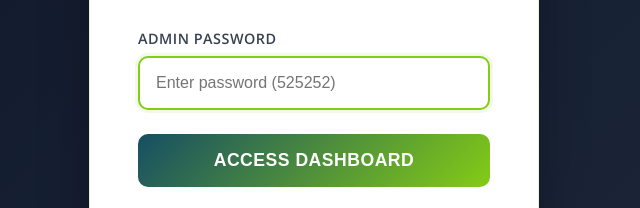
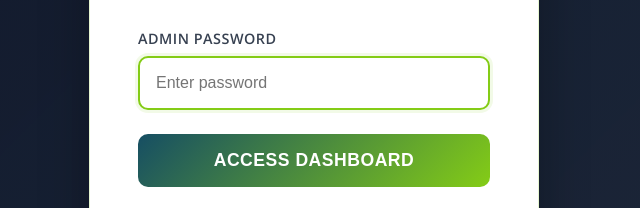
Before and after one commit to MLBBTOURNAMENT/Javanese, a website: page public/admin.html in a window 1280 px wide. Shown: the part 298-506 px from the top of the page, 326-966 px from the left. Drawn offline with nearby package versions, Linux system fonts and the light colour scheme.

Commit message:
Update admin.html

```diff
--- a/public/admin.html
+++ b/public/admin.html
@@ -19,7 +19,7 @@
             <form id="adminLoginForm">
                 <div class="form-group">
                     <label for="adminPassword">Admin Password</label>
-                    <input type="password" id="adminPassword" placeholder="Enter password (525252)" required autocomplete="current-password" autofocus>
+                    <input type="password" id="adminPassword" placeholder="Enter password" required autocomplete="current-password" autofocus>
                 </div>
 
                 <button type="submit" class="btn-primary">Access Dashboard</button>
```
